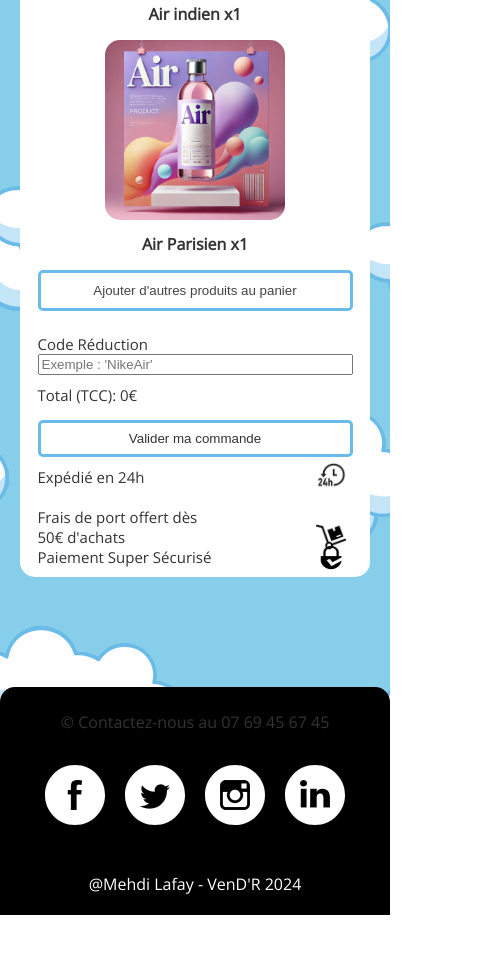
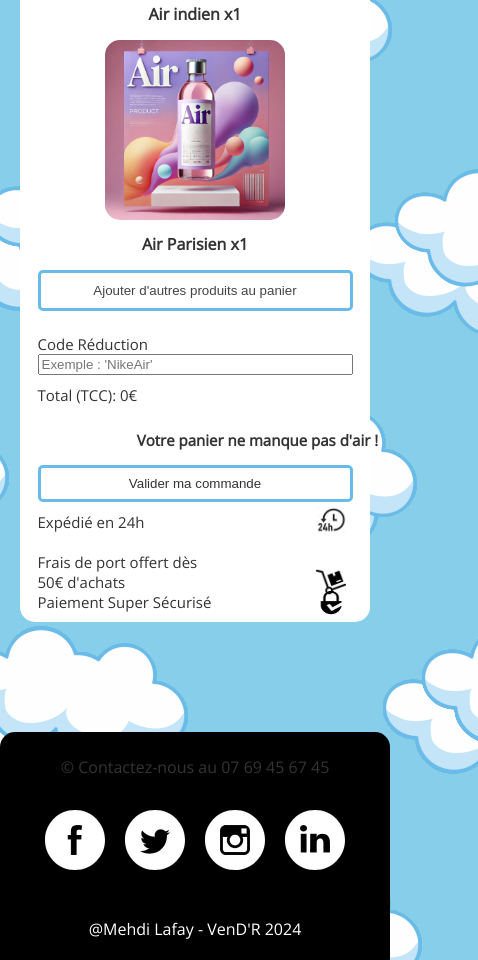
Before and after one commit to LAFAYMehdi/ProjetMelvyn-ECom, a plain HTML site: page panier.html in a window 390 px wide. Shown: the part 598-1558 px from the top of the page, 478 px wide, since content can reach past the window. Before the commit the page ends 1513 px from the top, so only its background shows below. Drawn offline with nearby package versions, Linux system fonts and the light colour scheme.

Commit message:
Amélioration Version Mobile

```diff
--- a/panier.html
+++ b/panier.html
@@ -42,6 +42,7 @@
           <label for="code">Code Réduction</label>
           <input type="text" name="code réduc" placeholder="Exemple : 'NikeAir'" id="code">
           <p>Total (TCC): 0€</p>
+          <p><strong> Votre panier ne manque pas d'air !</strong></p>
           <button>Valider ma commande</button>
           <div id="divT1">
           <p> Expédié en 24h</p><img src="24h.png" alt="" id="img1">
--- a/stylesPanier.css
+++ b/stylesPanier.css
@@ -218,8 +218,12 @@ footer{
     border-radius: 15px;
   }
 
+
+  #wZ > p:nth-child(4){
+    text-align: center;
+  }
   #wZ p{
-    width: 320px;
+    width: 440px;
     margin-top: 10px;
   }
 
@@ -231,8 +235,7 @@ footer{
 
   h4 {
     margin-top: 8px;
-    margin-bottom: 15px; /* Espacement réduit */ƒ
-    color: #000;
+    margin-bottom: 15px; /* Espacement réduit */
     text-align: center;
   }
 
```
